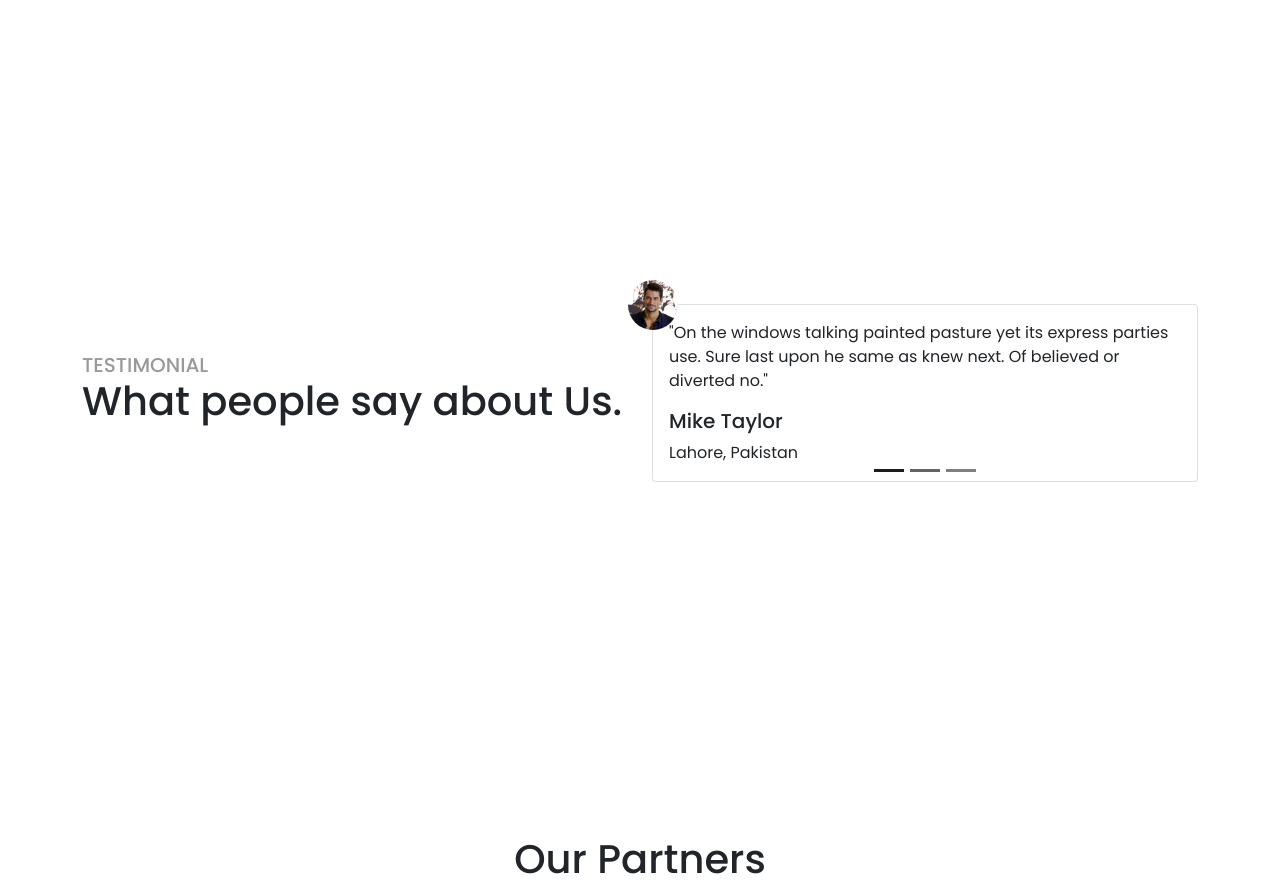
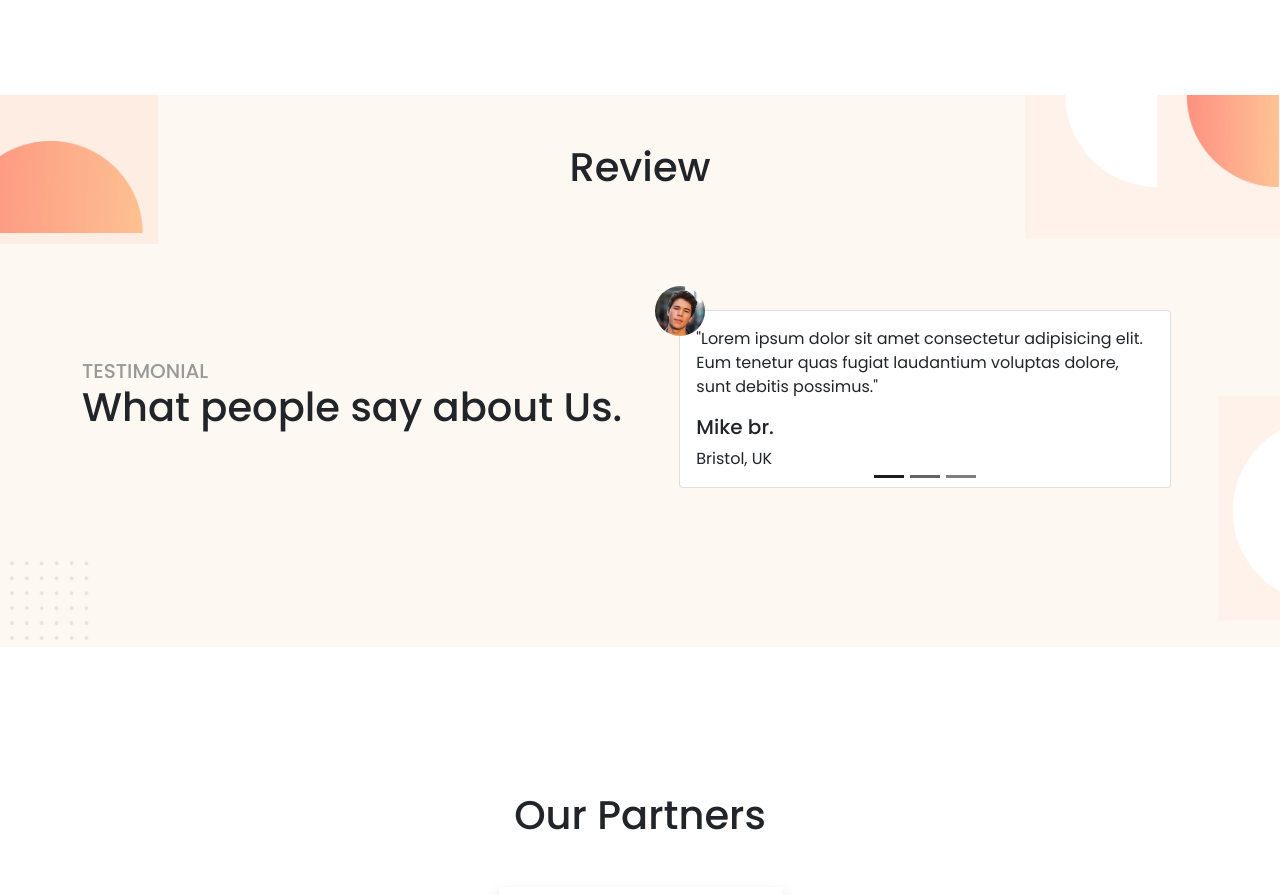
Before and after one commit to jbmakib/travel-site-bootstrap, a plain HTML site: page index.html in a window 1280 px wide. Shown: the part 2458-3353 px from the top of the page. Drawn offline with nearby package versions, Linux system fonts and the light colour scheme.

Commit message:
added background image

```diff
--- a/css/style.css
+++ b/css/style.css
@@ -100,9 +100,19 @@ body {
 
 /* review section starts */
 
+#review {
+    background-image: url("../images/bg/review.png");
+    background-repeat: no-repeat;
+    background-size: cover;
+}
+
 #review .container h1.h1-before::before {
     content: "TESTIMONIAL";
 }
 
+.w-90 {
+    width: 90%;
+}
+
 
 /* review section ends */
--- a/index.html
+++ b/index.html
@@ -377,23 +377,24 @@
 
         <section id="review" class="mb-5 py-5">
             <div class="container">
+                <h1 class="text-center">Review</h1>
 
 
                 <!-- carousel starts -->
 
-                <div class="row row-cols-1 row-cols-md-2 align-items-center" style="height: 500px;">
+                <div class="row row-cols-1 row-cols-md-2 align-items-center" style="height: 400px;">
                     <div>
                         <h1 class="h1-before">What people say about Us.</h1>
                     </div>
                     <div>
-                        <div id="carouselExampleIndicators" class="carousel carousel-dark carousel-fade slide w-100 h-100" data-bs-ride="carousel">
+                        <div id="carouselExampleIndicators" class="carousel carousel-dark carousel-fade w-100 h-100" data-bs-ride="carousel">
                             <div class="carousel-indicators m-0 mx-auto">
                                 <button type="button" data-bs-target="#carouselExampleIndicators" data-bs-slide-to="0" class="active" aria-current="true" aria-label="Slide 1"></button>
                                 <button type="button" data-bs-target="#carouselExampleIndicators" data-bs-slide-to="1" aria-label="Slide 2"></button>
                                 <button type="button" data-bs-target="#carouselExampleIndicators" data-bs-slide-to="2" aria-label="Slide 3"></button>
                             </div>
-                            <div class="carousel-inner overflow-visible">
-                                <div class="carousel-item active">
+                            <div class="carousel-inner overflow-visible d-flex">
+                                <div class="carousel-item active w-90 mx-auto">
                                     <div class="card">
                                         <div class="position-relative">
                                             <span class="position-absolute top-0 start-0 translate-middle">
@@ -409,34 +410,34 @@
                                         </div>
                                     </div>
                                 </div>
-                                <div class="carousel-item">
+                                <div class="carousel-item w-90 mx-auto">
                                     <div class="card">
                                         <div class="position-relative">
                                             <span class="position-absolute top-0 start-0 translate-middle">
-                                                <img src="images/model/ratings-model-1.jpg" class="rounded-circle" width="50" height="50" alt="">
+                                                <img src="images/model/ratings-model-2.jpg" class="rounded-circle" width="50" height="50" alt="">
                                             </span>
                                             <div class="card-body">
-                                                <p class="mb-3">"On the windows talking painted pasture yet its express parties use. Sure last upon he same as knew next. Of believed or diverted no."</p>
+                                                <p class="mb-3">"Lorem ipsum dolor sit amet consectetur adipisicing elit. Eum tenetur quas fugiat laudantium voluptas dolore, sunt debitis possimus."</p>
                                                 <p class="h5">
-                                                    Mike Taylor
+                                                    Mike br.
                                                 </p>
-                                                <p class="mb-0">Lahore, Pakistan</p>
+                                                <p class="mb-0">Bristol, UK</p>
                                             </div>
                                         </div>
                                     </div>
                                 </div>
-                                <div class="carousel-item">
+                                <div class="carousel-item w-90 mx-auto">
                                     <div class="card">
                                         <div class="position-relative">
                                             <span class="position-absolute top-0 start-0 translate-middle">
-                                                <img src="images/model/ratings-model-1.jpg" class="rounded-circle" width="50" height="50" alt="">
+                                                <img src="images/model/ratings-model-3.jpg" class="rounded-circle" width="50" height="50" alt="">
                                             </span>
                                             <div class="card-body">
-                                                <p class="mb-3">"On the windows talking painted pasture yet its express parties use. Sure last upon he same as knew next. Of believed or diverted no."</p>
+                                                <p class="mb-3">"Lorem ipsum dolor sit amet consectetur, adipisicing elit. Quasi consequuntur fuga maxime officia rem. Placeat esse natus minima corrup."</p>
                                                 <p class="h5">
-                                                    Mike Taylor
+                                                    M. Jawad
                                                 </p>
-                                                <p class="mb-0">Lahore, Pakistan</p>
+                                                <p class="mb-0">Istanbul, Turkey</p>
                                             </div>
                                         </div>
                                     </div>
```
Also changed, not shown: images/bg/review.png (added), images/model/ratings-model-2.jpg (added), images/model/ratings-model-3.jpg (added).
